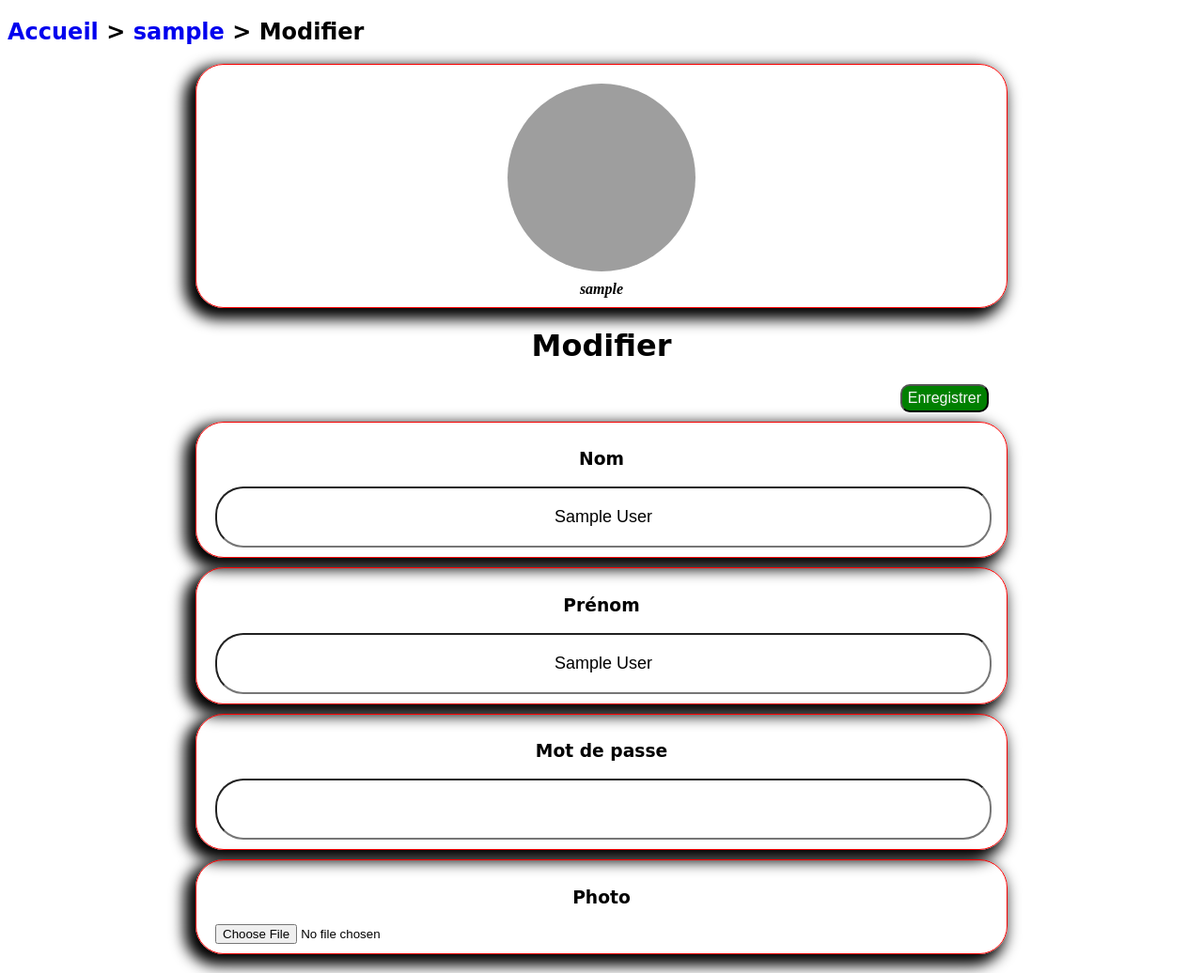
After one commit to Mah224Moud/Projet-web, a PHP site: template View/modifyProfile.php in a window 1280 px wide. The commit adds this page. Shown: the whole page at 94% size. Run offline with PHP 8.4, Linux system fonts and the light colour scheme; the template is opened without the code that fills it, so the values that code supplies are empty; the visitor is signed in with stand-in values (Sample User, id 1); grey boxes are pictures that could not be loaded.

Commit message:
Modification du profil par l'utilisateur

```diff
--- /dev/null
+++ b/Public/CSS/modify.css
@@ -0,0 +1,110 @@
+h1, h3
+{
+    text-align: center;
+    font-family: "Brush Script MT", cursive;
+}
+
+
+h2
+{
+    font-family: "Brush Script MT", cursive;
+}
+
+img
+{
+    height: 200px;
+    width: 200px;
+    border-radius: 50%;
+}
+
+#test
+{
+	display: flex;
+	flex-direction: row;
+	flex-wrap: nowrap;
+	justify-content: flex-start;
+	align-items: center;
+	align-content: center;
+}
+
+
+#profile
+{
+	display: flex;
+	flex-direction: column;
+	flex-wrap: wrap;
+	justify-content: center;
+	align-items: stretch;
+	align-content: stretch;
+    margin: 10px 0;
+}
+
+#me
+{
+	display: flex;
+	flex-direction: column;
+	flex-wrap: wrap;
+	justify-content: center;
+	align-items: center;
+	align-content: stretch;
+    margin: 0 200px;
+}
+
+
+#me img
+{
+    margin: 10px 0;
+}
+
+
+.modify
+{
+    margin: 10px 200px;
+    border-radius: 30px;
+    padding: 10px 20px;
+    -webkit-box-shadow: -7px 7px 15px 5px #000000;
+    box-shadow: -7px 7px 15px 5px #000000;
+    border: 1px solid red;
+}
+
+#button
+{
+    position: relative;
+    height: 10px;
+    margin-bottom: 30px;
+}
+
+#button #save
+{
+    position: absolute;
+    border-radius: 10px;
+    right: 220px;
+    background-color: green;
+    color: whitesmoke;
+    font-size: medium;
+    height: 30px;
+}
+
+input[type=text], input[type=password]
+{
+    border-radius: 30px;
+    align-items: center;
+    width: 100%;
+    text-align: center;
+    padding: 20px 0;
+    font-size: large;
+}
+
+.errors
+{
+    background-color: red;
+    color: whitesmoke;
+    padding: 2px 0;
+    padding-left: 15px;
+    border-radius: 15px;
+    -webkit-box-shadow: -8px 10px 16px 5px #000000;
+    box-shadow: -8px 10px 16px -1px #000000;
+    text-align: center;
+    font-size: x-large;
+    margin: 10px 200px;
+}
--- /dev/null
+++ b/View/modifyProfile.php
@@ -0,0 +1,60 @@
+<!DOCTYPE html>
+<html lang="en">
+<head>
+    <meta charset="UTF-8">
+    <meta http-equiv="X-UA-Compatible" content="IE=edge">
+    <meta name="viewport" content="width=device-width, initial-scale=1.0">
+    <link rel="stylesheet" href="Public/CSS/menu.css?ts=<?=time()?>">
+    <link rel="stylesheet" href="Public/CSS/profile.css?ts=<?=time()?>">
+    <link rel="stylesheet" href="Public/CSS/modify.css?ts=<?=time()?>">
+
+    <title>Modifier</title>
+</head>
+<body>
+    <?php if(isset($_SESSION['connected'])): ?>
+        <h2><a href="index.php">Accueil</a> > <a href="index.php?location=profile"><?=$_SESSION['username']?></a> > Modifier</h2>
+    <?php endif ?>
+    <div id="profile">
+        <div id="me">
+            <img src="<?=$_SESSION['picture']?>" alt="">
+            <span><strong><em><?=$_SESSION['username']?></em></strong></span>
+        </div>
+        <h1>Modifier</h1>
+
+            <?php if(isset($errors['picture_extension'])): ?>
+                <p class="errors"><?=$errors['picture_extension']?></p>
+            <?php endif ?>
+            <?php if(isset($errors['picture_size'])): ?>
+                <p class="errors"><?=$errors['picture_size']?></p>
+            <?php endif ?>
+
+        <form action="index.php?location=updated" method="post" enctype="multipart/form-data">
+            <div id="button">
+                <button type="submit" id="save">Enregistrer</button>
+            </div>
+            <div class="modify">
+                <h3>Nom</h3>
+                <input type="text" name="firstName" id="" value="<?=$_SESSION['firstName']?>">
+            </div>
+            <div class="modify">
+                <h3>Prénom</h3>
+                <input type="text" name="lastName" id="" value="<?=$_SESSION['lastName']?>">
+            </div>
+            <div class="modify">
+                <h3>Mot de passe</h3>
+                <input type="password" name="password" id="">
+            </div>
+            <div class="modify">
+               <h3>Photo</h3>
+                <input type="file" name="picture" id="">
+            </div>
+        </form>
+    </div>
+    <?php if(isset($updated)): ?>
+        <script>
+            alert("<?=$updated?>");
+            window.location.replace('index.php?location=profile');
+        </script>
+    <?php endif ?>
+</body>
+</html>
--- a/View/profile.php
+++ b/View/profile.php
@@ -15,7 +15,7 @@
     <?php endif ?>
     <h1>Bienvenue sur ton profil</h1>
     <div id="button">
-        <a href=""><button id="modify">Modifier</button></a>
+        <a href="index.php?location=modify"><button id="modify">Modifier</button></a>
         <a href="index.php?location=logout"><button id="disconnect">Déconnexion</button></a>
     </div>
     <div id="profile">
```
Also changed, not shown: Controller/controller.php (+80 -0 lines), Model/model.php (+42 -0 lines), index.php (+8 -0 lines), Public/Image/IMG-6331.JPG (added), Public/Image/question-g759c4cf80_1280.png (added).
